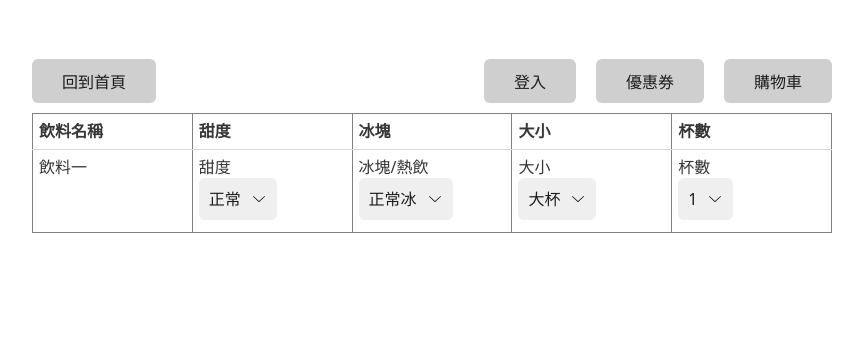
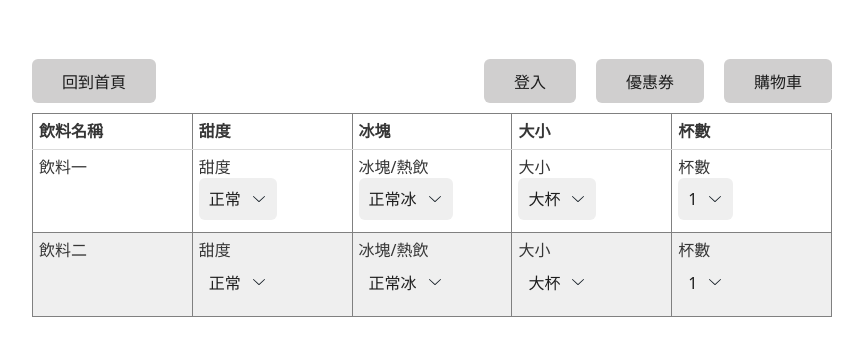
Before and after one commit to fuyu-chung/web, a plain HTML site: page html/truedan.html in a window 1280 px wide. Shown: the part 107-462 px from the top of the page, without its empty margins (208-1071 px from the left). Drawn offline with nearby package versions, Linux system fonts and the light colour scheme.

Commit message:
飲料二新增test

```diff
--- a/html/truedan.html
+++ b/html/truedan.html
@@ -82,6 +82,48 @@
 					</span>
 				</td>
 			</tr>
+			<tr>
+				<td>
+					<span>飲料二</span>
+				</td>
+				<td>
+					<span>甜度
+						<select name="sugar">
+							<option value="standard">正常</option>
+							<option value="half sugar">半糖</option>
+							<option value="low sugar">微糖</option>
+							<option value="no sugar">無糖</option>
+						</select>
+					</span>
+				</td>
+				<td>
+					<span>冰塊/熱飲
+						<select name="ice">
+							<option value="normal">正常冰</option>
+							<option value="low ice">微冰</option>
+							<option value="no ice">去冰</option>
+							<option value="hot">熱飲</option>
+						</select>
+					</span>
+				</td>
+				<td>
+					<span>大小
+						<select name="size">
+							<option value="large">大杯</option>
+							<option value="medium">中杯</option>
+						</select>
+					</span>
+				</td>
+				<td>
+					<span>杯數
+						<select name="number">
+							<option value="one">1</option>
+							<option value="two">2</option>
+							<option value="three">3</option>
+						</select>
+					</span>
+				</td>
+			</tr>
 		</tbody>
 
 
```
